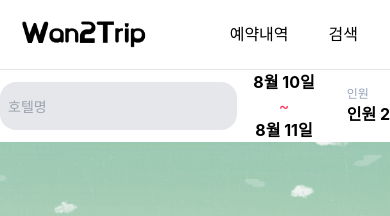
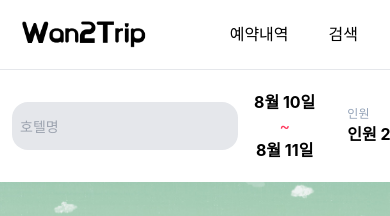
Before and after one commit to Wanted-Pre-Onboarding-Frontend-2/Wan2trip, a React (Create React App) app: page / in a window 390 px wide. Shown: the top 216 px of the page. Built offline with nearby package versions, Linux system fonts and the light colour scheme; no server answers.

Commit message:
fix: modify search bar padding

```diff
--- a/src/components/search/GuestInput.tsx
+++ b/src/components/search/GuestInput.tsx
@@ -82,10 +82,10 @@ const GuestInput = () => {
       </div>
       {open && (
         <GuestNumberBox>
-          <div className="pt-10 md:pt-4">
+          <div className="pt-12 md:pt-4">
             <button
               type="button"
-              className="absolute top-3 right-3 md:hidden"
+              className="absolute top-5 right-5 md:hidden"
               onClick={onClickClosebtn}
             >
               <CloseIcon />
--- a/src/components/search/SearchBar.tsx
+++ b/src/components/search/SearchBar.tsx
@@ -93,5 +93,5 @@ const SearchInner = tw.div`
 flex flex-row items-center relative  pb-[0.1rem] h-16 z-20  box-border`;
 
 const MobileSearch = tw.div`
- fixed top-17 left-0 bg-white z-10 w-full md:hidden
+ fixed top-17 left-0 bg-white z-10 w-full md:hidden px-3 py-5
 `;
```
